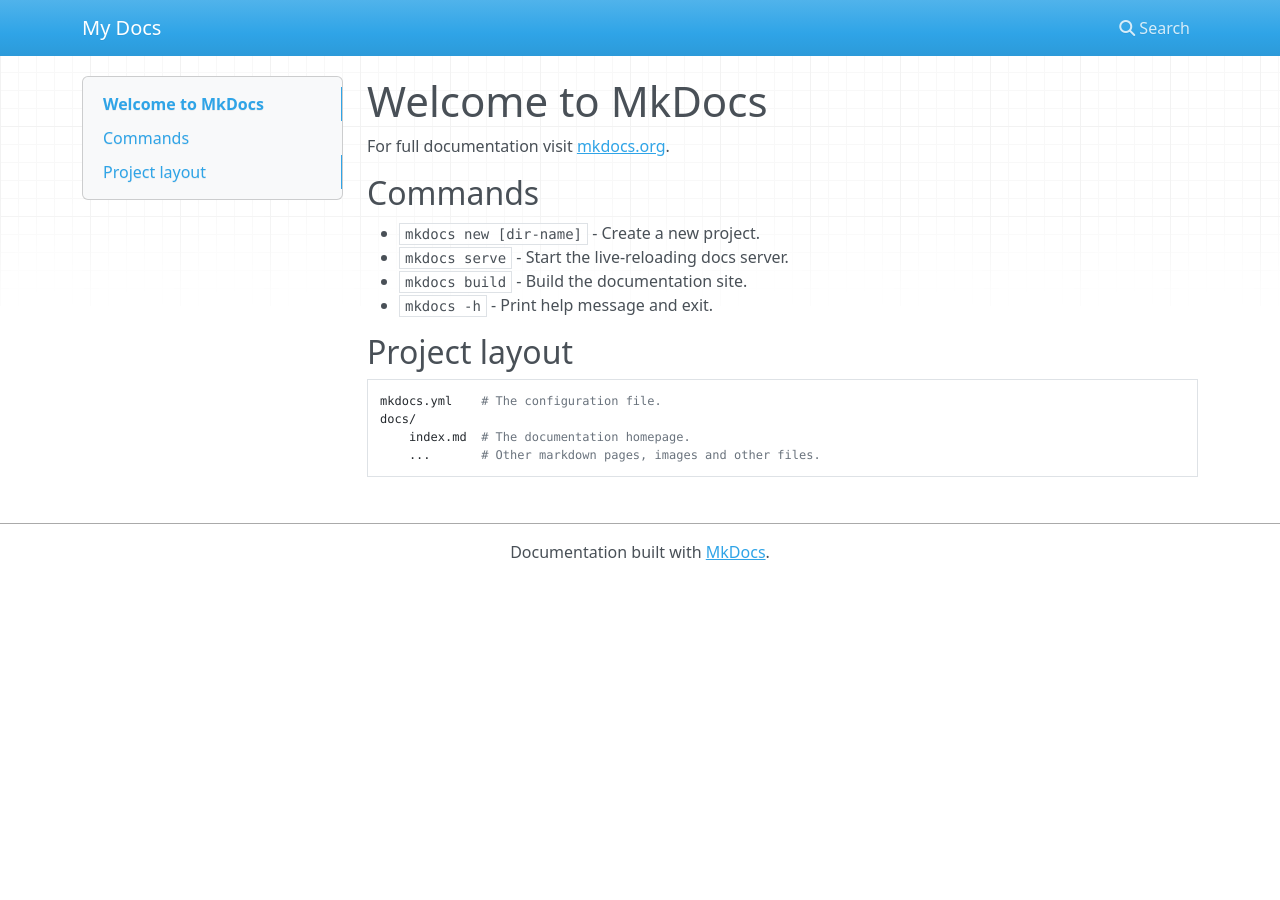
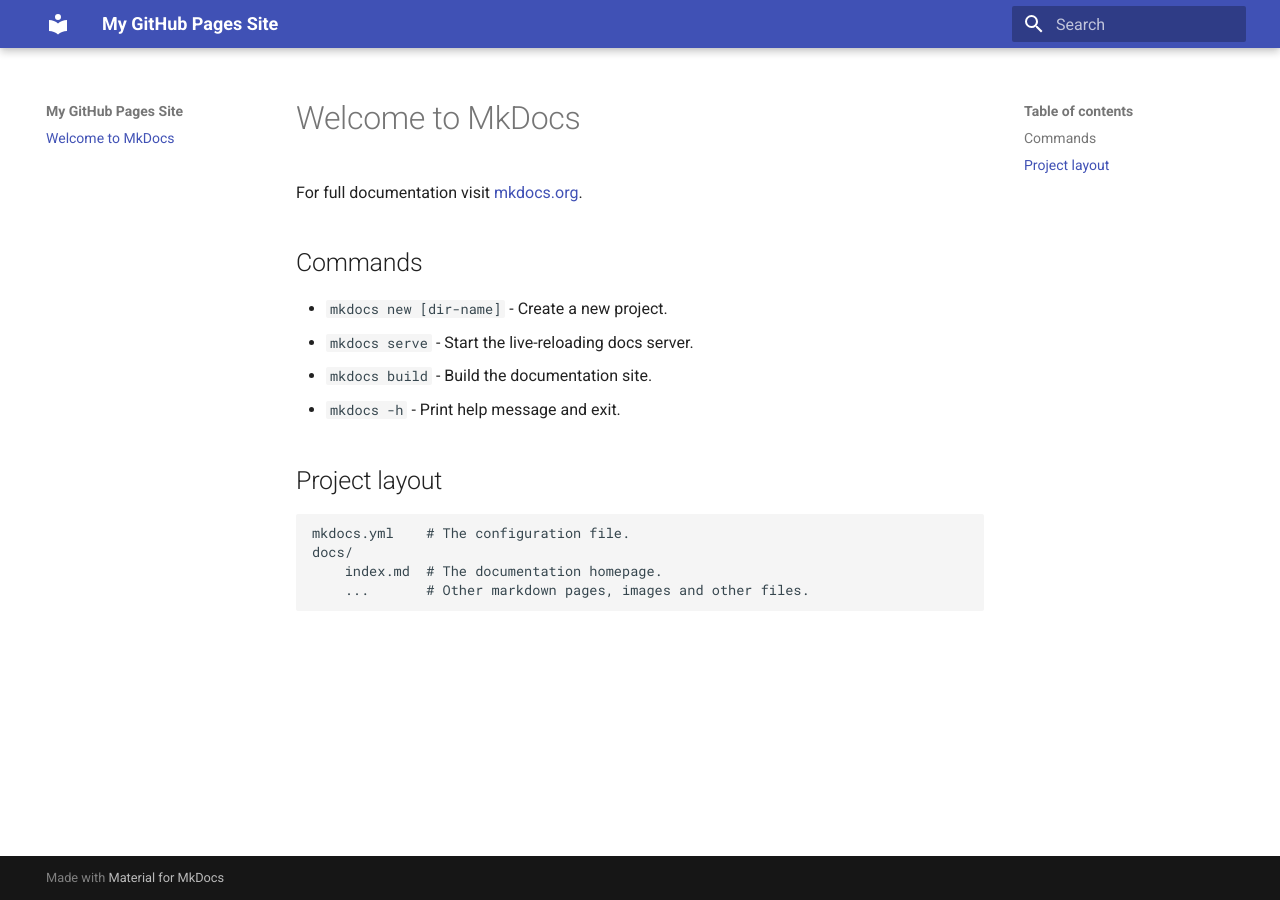
Before and after one commit to r-nakayamasan/bob-workshop-draft, an MkDocs documentation site: the page built from docs/index.md, in a window 1280 px wide. Built offline with MkDocs 1.6.1 and Material for MkDocs 9.7.7, drawn with Linux system fonts in a browser that asks for light colours; nearby versions of some CDN libraries.

Commit message:
docs: configure MkDocs with Material theme and site metadata

```diff
--- a/mkdocs.yml
+++ b/mkdocs.yml
@@ -1 +1,4 @@
-site_name: My Docs
+site_name: My GitHub Pages Site
+site_url: https://YOUR_NAME.github.io/REPO_NAME/
+theme:
+  name: material
```
